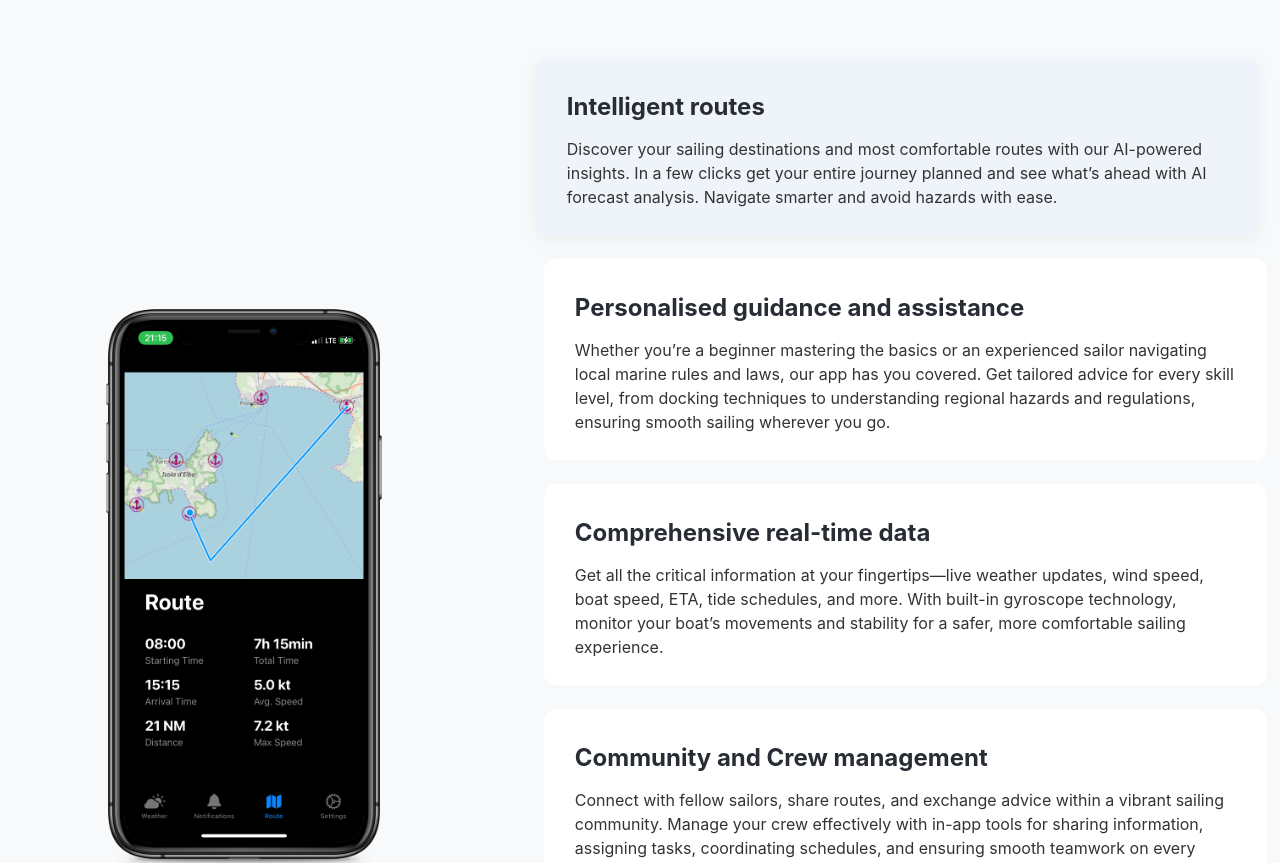
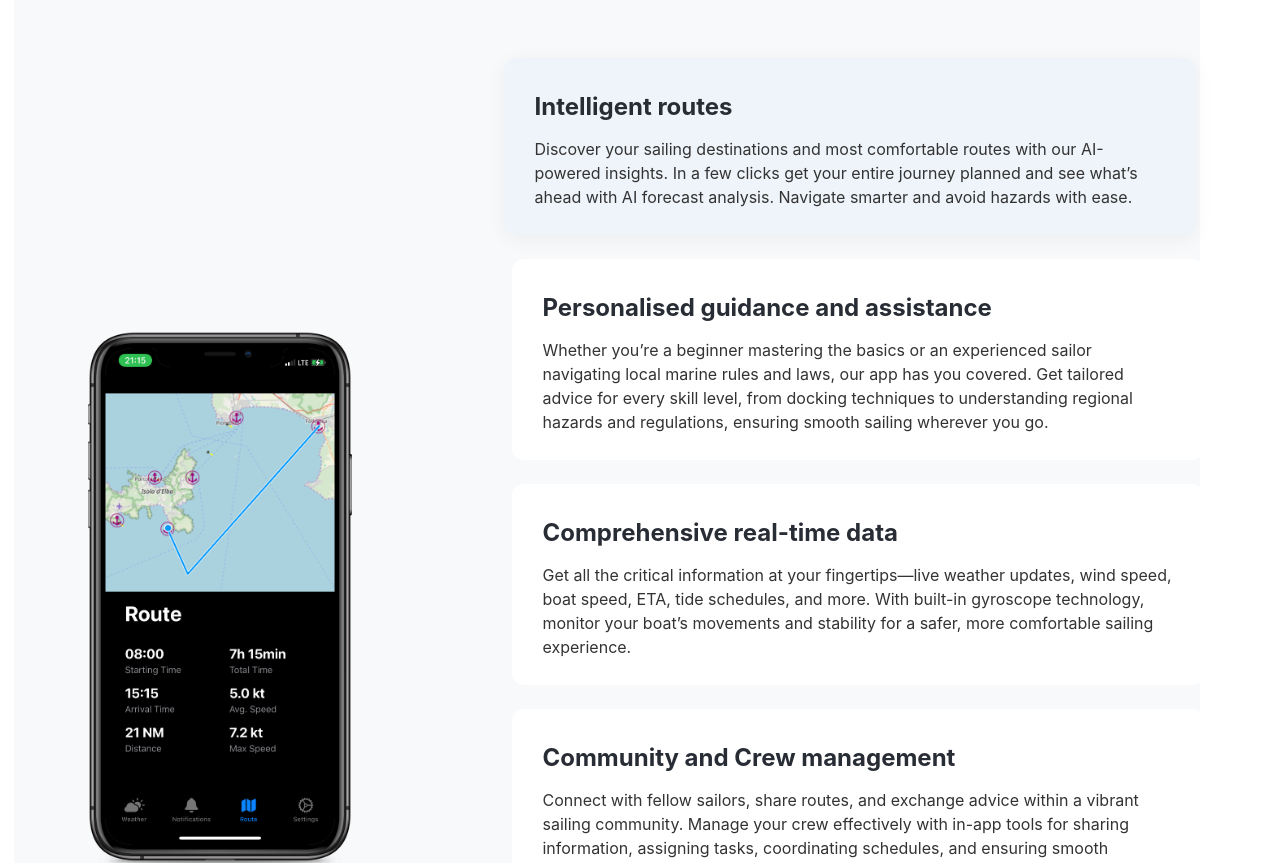
Before and after one commit to tomasdrr123/newlanding, a React (Create React App) app: page / in a window 1280 px wide. Shown: the part 1068-1931 px from the top of the page. Built offline with nearby package versions, Linux system fonts and the light colour scheme.

Commit message:
Add files via upload

```diff
--- a/src/App.css
+++ b/src/App.css
@@ -10,6 +10,9 @@
   max-width: 1200px;
   margin: 0 auto;
   padding: 0 2%;
+  overflow-x: hidden;
+  position: relative;
+  width: 100%;
 }
 
 /* Navbar Styles */
@@ -158,9 +161,12 @@ h1 {
 .footer {
   background-color: #f8f9fa;
   padding: 4rem 0 2rem;
-  width: 100vw;
-  margin-left: calc(-50vw + 50%);
-  margin-right: calc(-50vw + 50%);
+  width: 100%;
+  position: relative;
+  left: 50%;
+  right: 50%;
+  margin-left: -50vw;
+  margin-right: -50vw;
 }
 
 .footer-container {
@@ -241,9 +247,12 @@ h1 {
 .features {
   padding: 4rem 0;
   background-color: #f8f9fa;
-  width: 100vw;
-  margin-left: calc(-50vw + 50%);
-  margin-right: calc(-50vw + 50%);
+  width: 100%;
+  position: relative;
+  left: 50%;
+  right: 50%;
+  margin-left: -50vw;
+  margin-right: -50vw;
 }
 
 .features-container {
@@ -766,3 +775,10 @@ body.menu-open {
     padding: 0 5%;
   }
 }
+
+/* Add these rules at the root level */
+html, body {
+  max-width: 100%;
+  overflow-x: hidden;
+  position: relative;
+}
```
